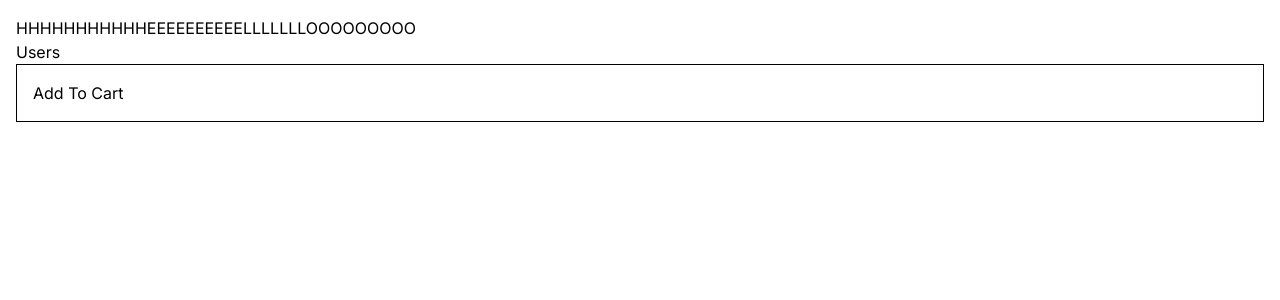
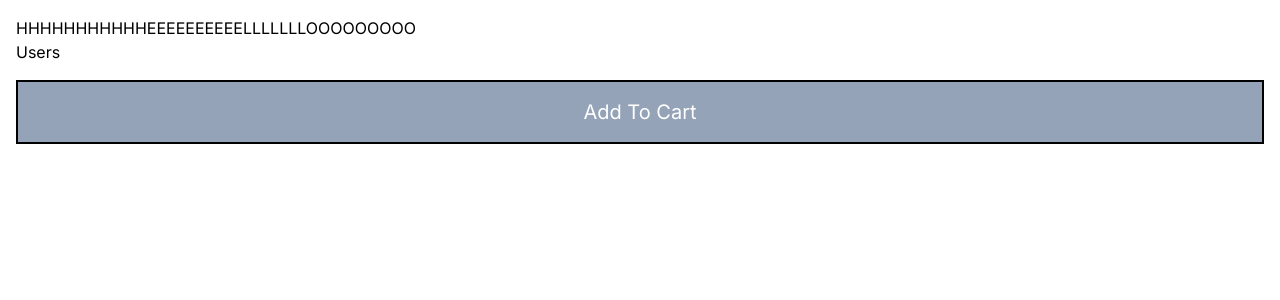
Before and after one commit to rajat0208/next-app, a Next.js app: page / in a window 1280 px wide. Shown: the top 300 px of the page. Built offline with nearby package versions, Linux system fonts and the light colour scheme.

Commit message:
Tailwind CSS

```diff
--- a/app/components/productCard.tsx
+++ b/app/components/productCard.tsx
@@ -1,9 +1,9 @@
 import React from 'react'
 import AddToCart from './addToCart'
-import styles from "./Product/product.module.css"
+
 const productCard = () => {
   return (
-    <div className={styles.card}>
+    <div className="p-4 my-4 border-2 border-black bg-slate-400 text-xl text-white text-center hover:bg-slate-500 ">
         <AddToCart />
     </div>
   )
```
